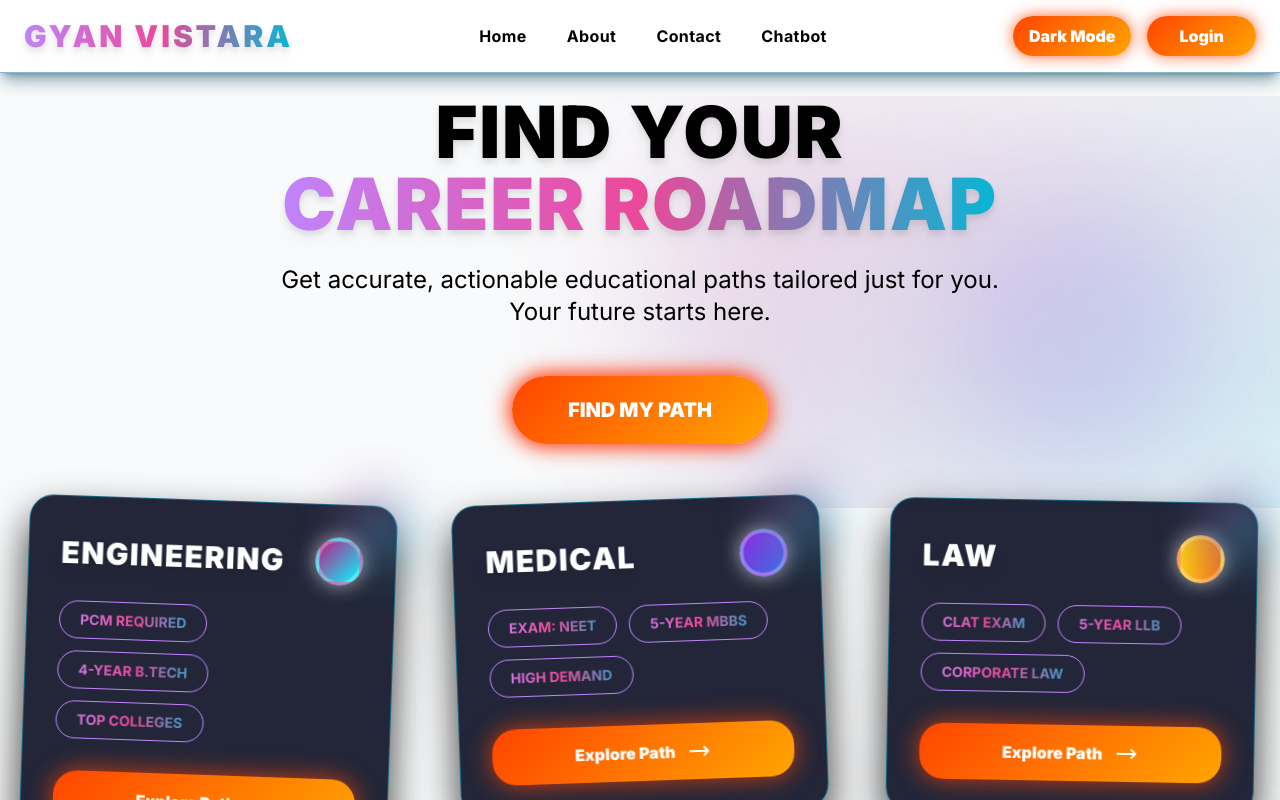
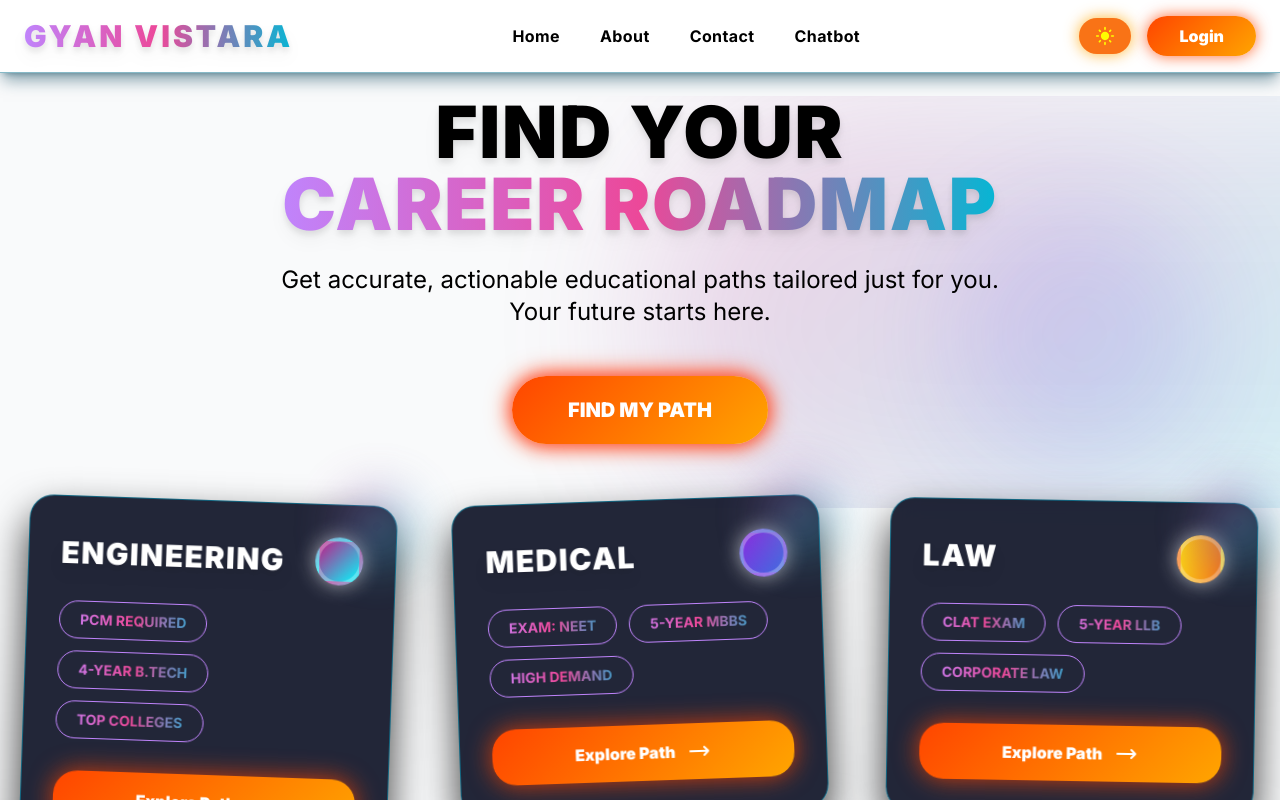
Before and after one commit to shravya235/CoursesPath_Generator, a React (Vite) app in the folder frontend/: page / in a window 1280 px wide. Shown: the top 800 px of the page. Built offline with nearby package versions, Linux system fonts and the light colour scheme; no server answers.

Commit message:
Add dark/light theme toggle with icon representation in Navbar

```diff
--- a/frontend/src/components/Navbar.jsx
+++ b/frontend/src/components/Navbar.jsx
@@ -2,6 +2,7 @@
 import React, { useEffect, useState } from 'react';
 import { Link, useNavigate, useLocation } from 'react-router-dom'; // 1. Import useNavigate and useLocation
 import { HiMenu, HiX } from 'react-icons/hi';
+import { MdDarkMode, MdLightMode } from 'react-icons/md';
 
 const Navbar = () => {
   const [theme, setTheme] = useState('light');
@@ -95,10 +96,13 @@ const Navbar = () => {
         <div className="hidden md:flex items-center md:space-x-2 lg:space-x-4">
           <button
             onClick={toggleTheme}
-            className="bg-gradient-electric-orange hover:bg-gradient-to-r hover:from-orange-500 hover:to-red-500 text-white font-extrabold py-2 px-4 rounded-full shadow-[0_0_15px_rgba(255,69,0,0.8)] hover:shadow-[0_0_30px_rgba(255,69,0,1)] transition-colors duration-300"
+            className={`font-extrabold py-2 px-4 rounded-full transition-all duration-500 transform hover:scale-110 ${theme === 'light'
+              ? 'bg-orange-500 hover:bg-orange-600 shadow-[0_0_15px_rgba(255,165,0,0.8)] hover:shadow-[0_0_30px_rgba(255,165,0,1)]'
+              : 'bg-white hover:bg-gray-200 shadow-[0_0_15px_rgba(255,255,255,0.8)] hover:shadow-[0_0_30px_rgba(255,255,255,1)]'
+              }`}
             aria-label="Toggle Dark/Light Theme"
           >
-            {theme === 'light' ? 'Dark Mode' : 'Light Mode'}
+            {theme === 'light' ? <MdLightMode size={20} color="yellow" /> : <MdDarkMode size={20} color="black" />}
           </button>
           {isAuthenticated ? (
             <button
@@ -141,10 +145,22 @@ const Navbar = () => {
             <div className="flex flex-col space-y-4">
               <button
                 onClick={() => { toggleTheme(); setMenuOpen(false); }}
-                className="bg-gradient-electric-orange hover:bg-gradient-to-r hover:from-orange-500 hover:to-red-500 text-white font-extrabold py-2 px-4 rounded-full shadow-[0_0_15px_rgba(255,69,0,0.8)] hover:shadow-[0_0_30px_rgba(255,69,0,1)] transition-colors duration-300"
+                className={`relative overflow-hidden h-8 w-8 font-extrabold py-2 px-4 rounded-full transition-all duration-500 transform hover:scale-110 ${theme === 'light'
+                    ? 'bg-orange-500 hover:bg-orange-600 shadow-[0_0_15px_rgba(255,165,0,0.8)] hover:shadow-[0_0_30px_rgba(255,165,0,1)]'
+                    : 'bg-white hover:bg-gray-200 shadow-[0_0_15px_rgba(255,255,255,0.8)] hover:shadow-[0_0_30px_rgba(255,255,255,1)]'
+                  }`}
                 aria-label="Toggle Dark/Light Theme"
               >
-                {theme === 'light' ? 'Dark Mode' : 'Light Mode'}
+                <MdLightMode
+                  className={`absolute inset-0 transition-all duration-500 ${theme === 'light' ? 'translate-y-0 opacity-100' : 'translate-y-4 opacity-0'}`}
+                  size={20}
+                  color="yellow"
+                />
+                <MdDarkMode
+                  className={`absolute inset-0 transition-all duration-500 ${theme === 'dark' ? 'translate-y-0 opacity-100' : '-translate-y-4 opacity-0'}`}
+                  size={20}
+                  color="black"
+                />
               </button>
               {isAuthenticated ? (
                 <button
```
